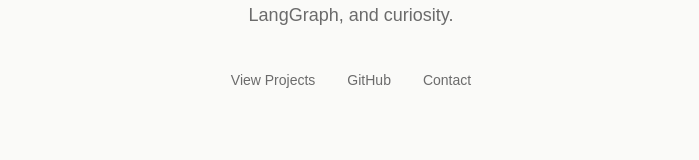
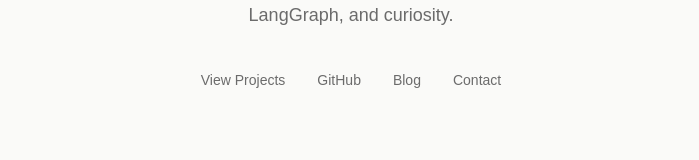
Before and after one commit to AwesomeBaron001/AwesomeBaron001.github.io, a Next.js app: page / in a window 1280 px wide. Shown: the part 429-589 px from the top of the page, without its empty margins (289-988 px from the left). Built offline with nearby package versions, Linux system fonts and the light colour scheme; no server answers.

Commit message:
add Blog link to hero CTA

```diff
--- a/components/Hero.tsx
+++ b/components/Hero.tsx
@@ -68,6 +68,14 @@ export function Hero() {
             GitHub
           </a>
           <a
+            href="https://blog.csdn.net/m0_46464899"
+            target="_blank"
+            rel="noopener noreferrer"
+            className="text-sm text-text-secondary transition-colors duration-300 hover:text-accent"
+          >
+            Blog
+          </a>
+          <a
             href="#contact"
             className="text-sm text-text-secondary transition-colors duration-300 hover:text-accent"
           >
```
